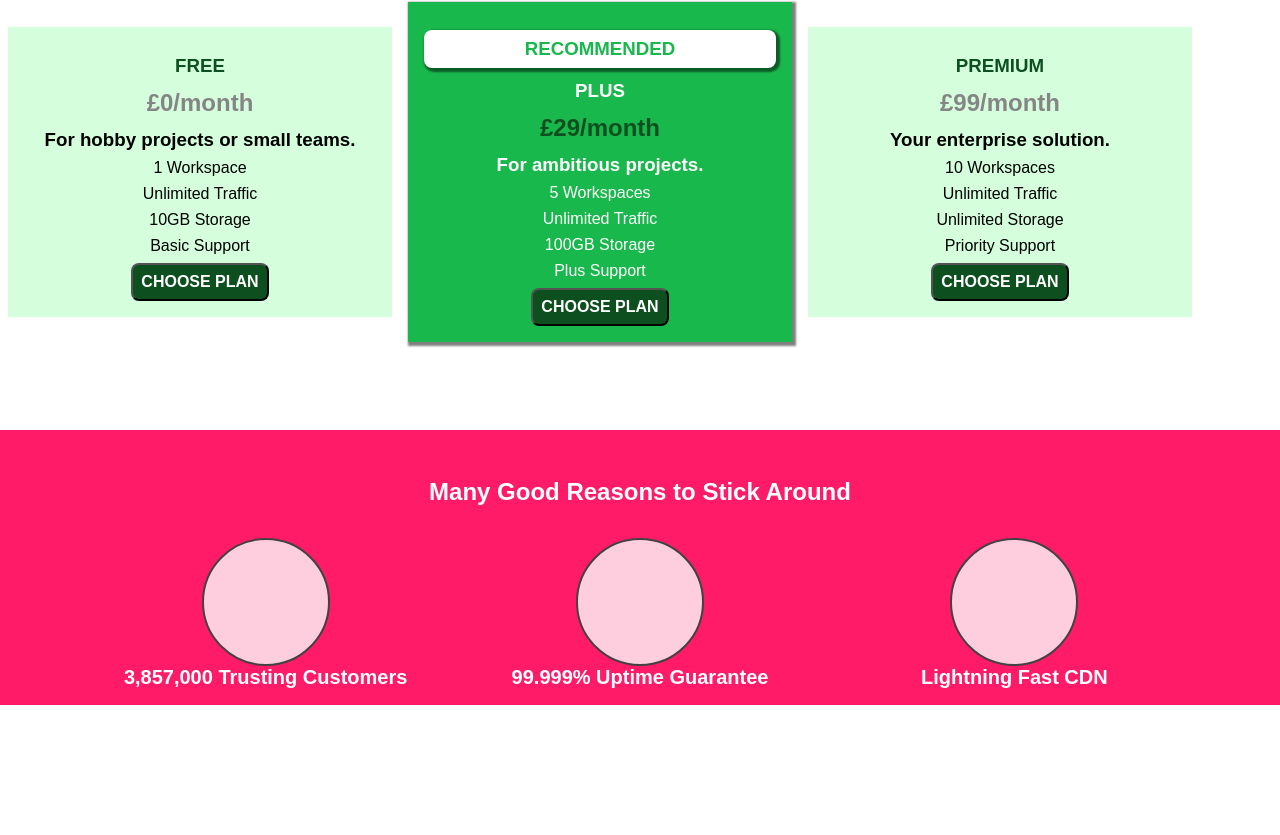
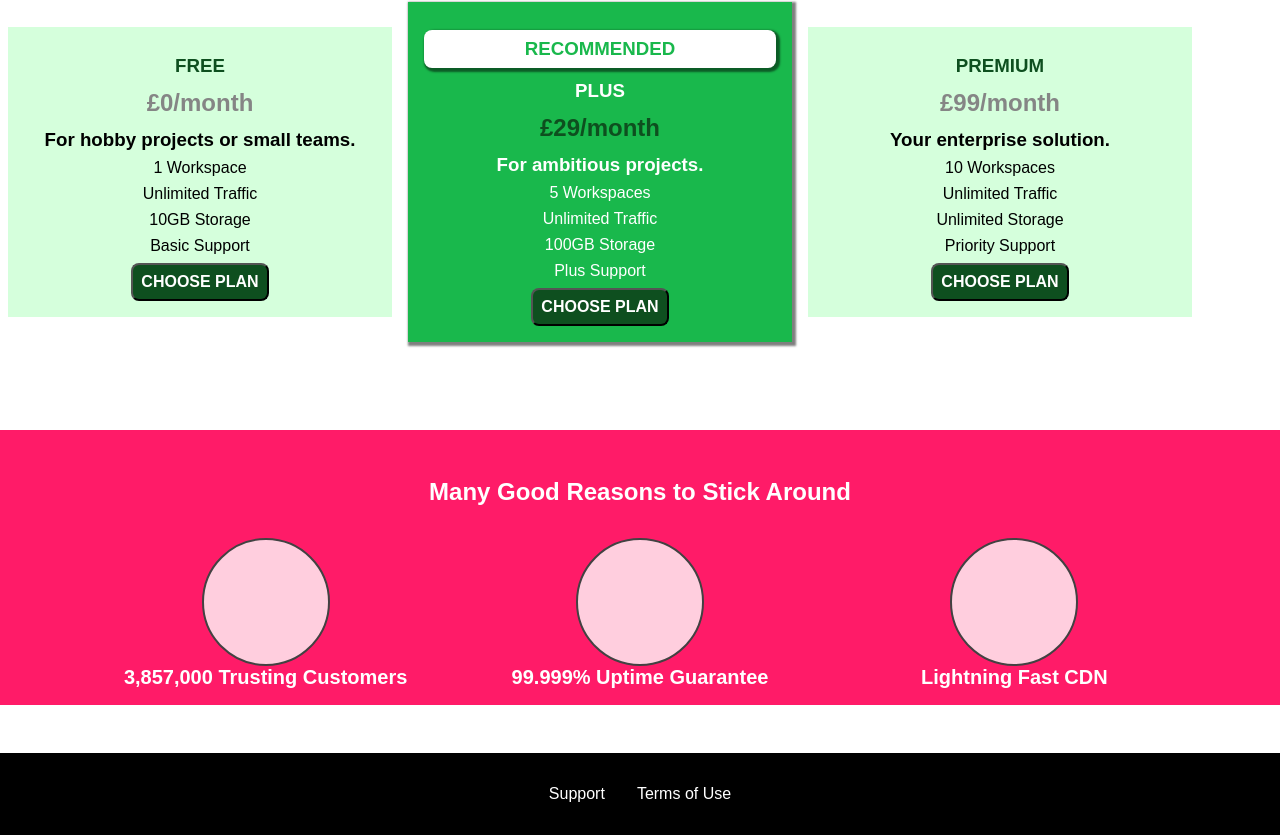
Before and after one commit to ArifEbrahim/hosting-website, a React (Vite) app: page / in a window 1280 px wide. Shown: the part 628-1463 px from the top of the page. Before the commit the page ends 1333 px from the top, so only its background shows below. Built offline with nearby package versions, Linux system fonts and the light colour scheme.

Commit message:
added footer

```diff
--- /dev/null
+++ b/src/components/footer/Footer.module.css
@@ -0,0 +1,25 @@
+.main-footer {
+  background: black;
+  padding: 32px;
+  margin-top: 48px;
+}
+
+.main-footer__links {
+  list-style: none;
+  text-align: center;
+}
+
+.main-footer__link {
+  display: inline-block;
+  margin: 0px 16px;
+}
+
+.main-footer__link a {
+  text-decoration: none;
+  color: white
+}
+
+.main-footer__link a:hover,
+.main-footer__link a:active {
+  color: #ccc
+}
--- /dev/null
+++ b/src/components/footer/index.tsx
@@ -0,0 +1,18 @@
+import styles from './Footer.module.css'
+
+export default function Footer() {
+  return (
+    <footer className={styles['main-footer']}>
+      <nav>
+        <ul className={styles['main-footer__links']}>
+          <li className={styles['main-footer__link']}>
+            <a href="#">Support</a>
+          </li>
+          <li className={styles['main-footer__link']}>
+            <a href="#">Terms of Use</a>
+          </li>
+        </ul>
+      </nav>
+    </footer>
+  )
+}
--- a/src/pages/Home/index.tsx
+++ b/src/pages/Home/index.tsx
@@ -1,7 +1,9 @@
+import Footer from '../../components/footer'
 import styles from './Home.module.css'
 
 export default function Home() {
   return (
+    <>
       <main>
         <section className={styles['product-overview']}>
           <h1>Get the freedom you deserve.</h1>
@@ -82,5 +84,7 @@ export default function Home() {
           </ul>
         </section>
       </main>
+      <Footer />
+    </>
   )
 }
```
Lines whose indentation alone changed are shown as unchanged.
